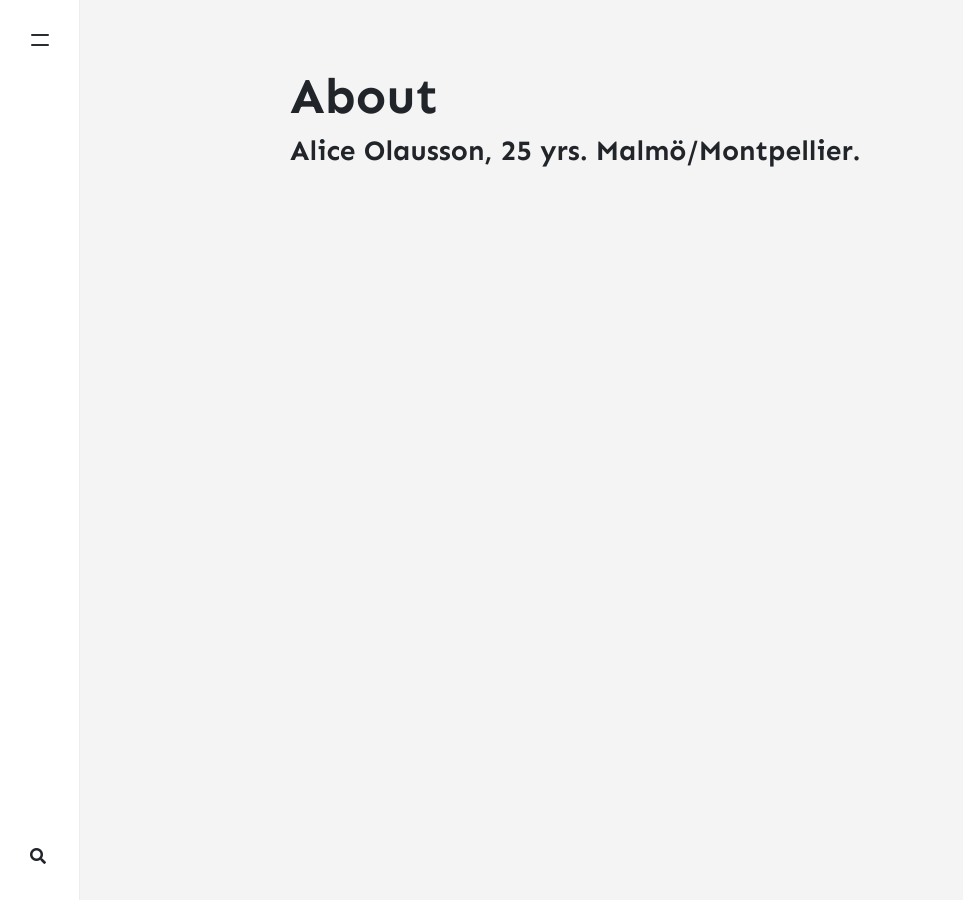
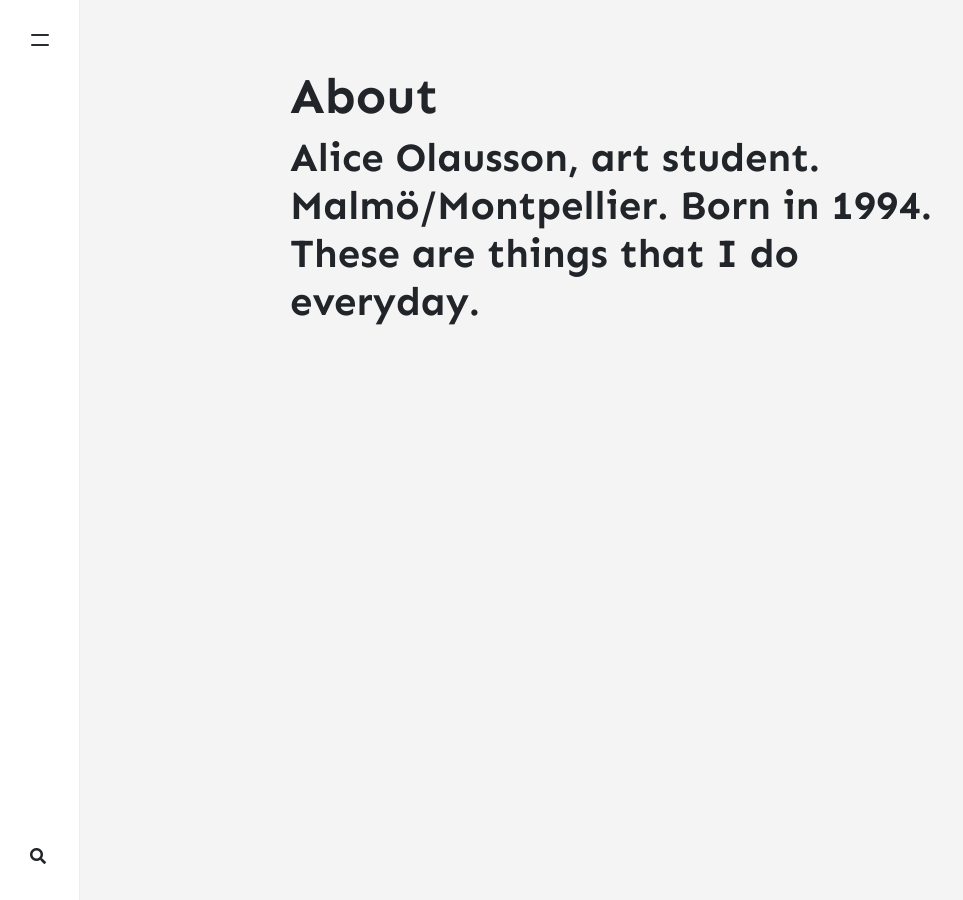
Before and after one commit to halice123/halice123.github.com, a Jekyll site: the page built from _pages/about.md, in a window 1280 px wide. Shown: the whole page, without its empty margins (0-963 px from the left). Built offline with Jekyll 4.4.1, drawn with Linux system fonts in a browser that asks for light colours; nearby versions of some CDN libraries; comment, search, counter and statistics services are not loaded.

Commit message:
Update about.md

```diff
--- a/_pages/about.md
+++ b/_pages/about.md
@@ -4,4 +4,5 @@ title: About
 permalink: /about
 ---
 
-<h3> Alice Olausson, 25 yrs. Malmö/Montpellier. </h3>
+
+<h1> Alice Olausson, art student. Malmö/Montpellier. Born in 1994. These are things that I do everyday. </h1>
```
